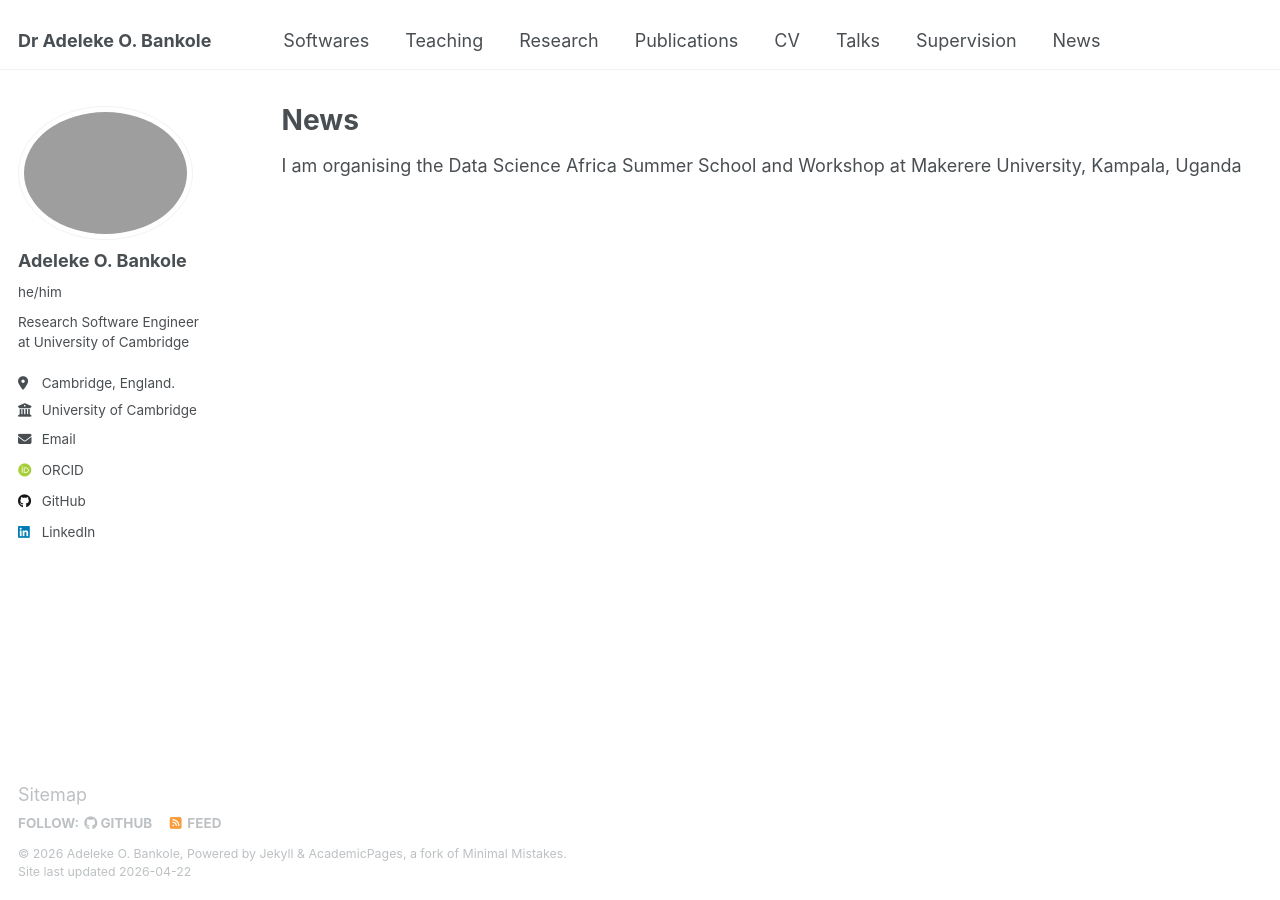
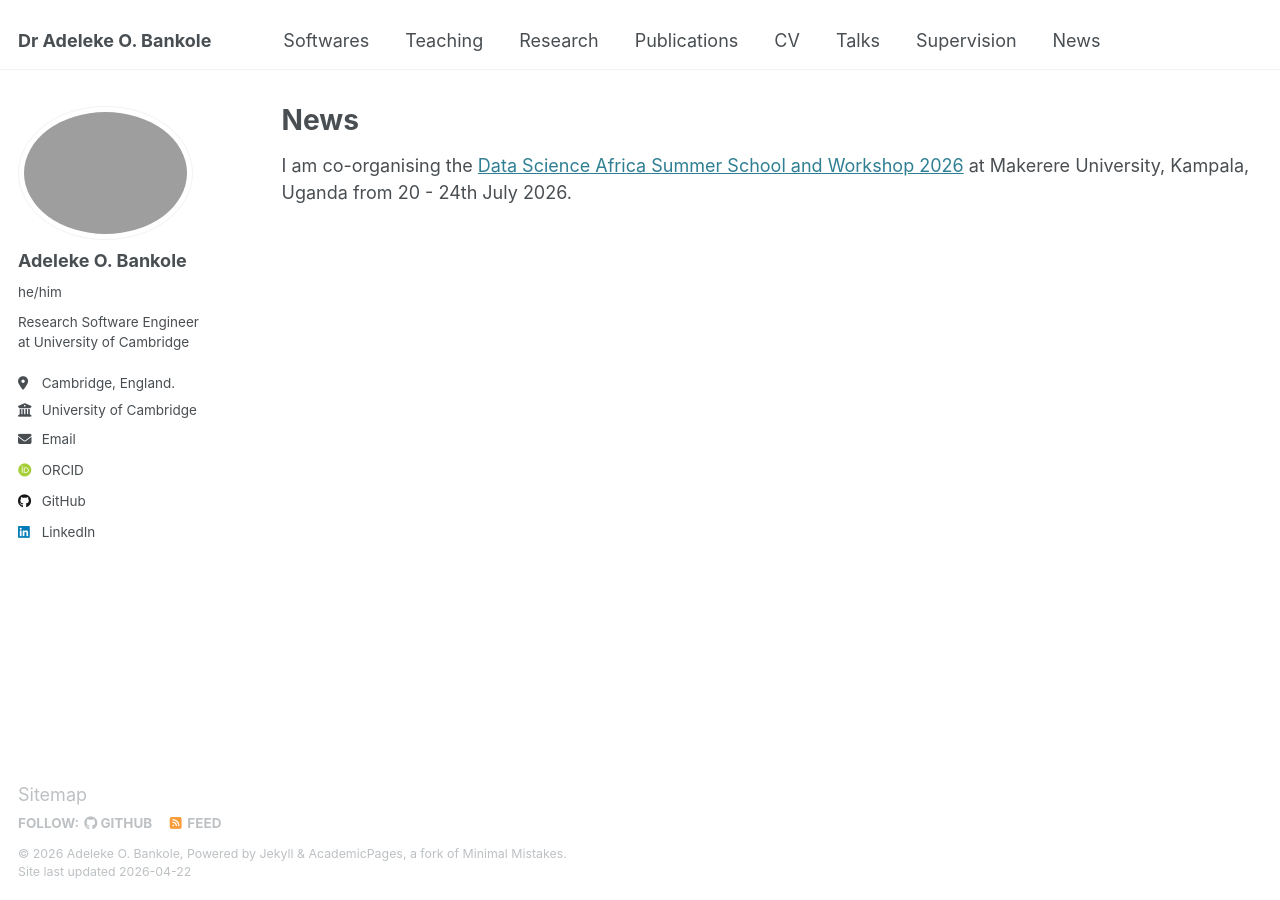
Before and after one commit to AdelekeBankole/adelekebankole.github.io, a Jekyll site: the page built from _news/news.md, in a window 1280 px wide. Built offline with Jekyll 4.4.1, drawn with Linux system fonts in a browser that asks for light colours; some web fonts are replaced.

Commit message:
Revise dsa info
Updated event details for the Data Science Africa Summer School.

```diff
--- a/_news/news.md
+++ b/_news/news.md
@@ -4,4 +4,4 @@ title: "News"
 permalink: /news/
 author_profile: true
 ---
-I am organising the Data Science Africa Summer School and Workshop at Makerere University, Kampala, Uganda
+I am co-organising the [Data Science Africa Summer School and Workshop 2026](https://www.datascienceafrica.org/dsa-2026) at Makerere University, Kampala, Uganda from 20 - 24th July 2026.
```
